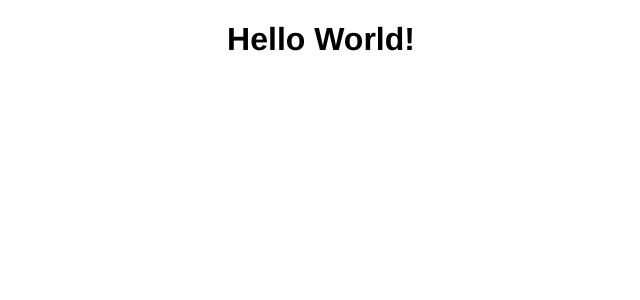
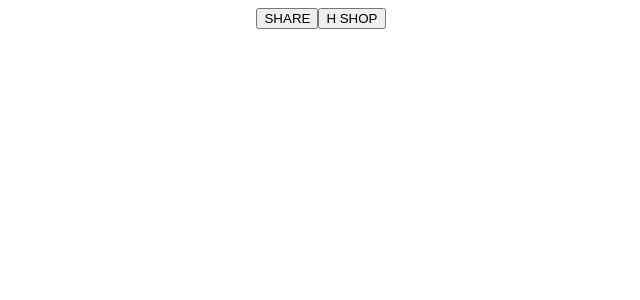
Before and after one commit to joshxcho/hodinkee-frontend-exercise, a React app: page / in a window 1280 px wide. Shown: the top 300 px of the page, without its empty margins (319-959 px from the left). Built offline with nearby package versions, Linux system fonts and the light colour scheme.

Commit message:
Implement Headers component and render buttons

```diff
--- a/client/src/components/App.jsx
+++ b/client/src/components/App.jsx
@@ -1,11 +1,12 @@
 import React, { Component } from 'react';
+import Headers from './Headers';
 
 export default class App extends Component {
   render() {
     return (
-      <h1>
-Hello World!
-      </h1>
+      <div>
+        <Headers />
+      </div>
     );
   }
 }
--- /dev/null
+++ b/client/src/components/Headers.jsx
@@ -0,0 +1,16 @@
+import React, { Component } from 'react';
+
+export default class Headers extends Component {
+  render() {
+    return (
+      <div className="headers-container">
+        <button className="headers-icon" type="button">
+          SHARE
+        </button>
+        <button className="headers-icon" type="button">
+          H SHOP
+        </button>
+      </div>
+    );
+  }
+}
```
